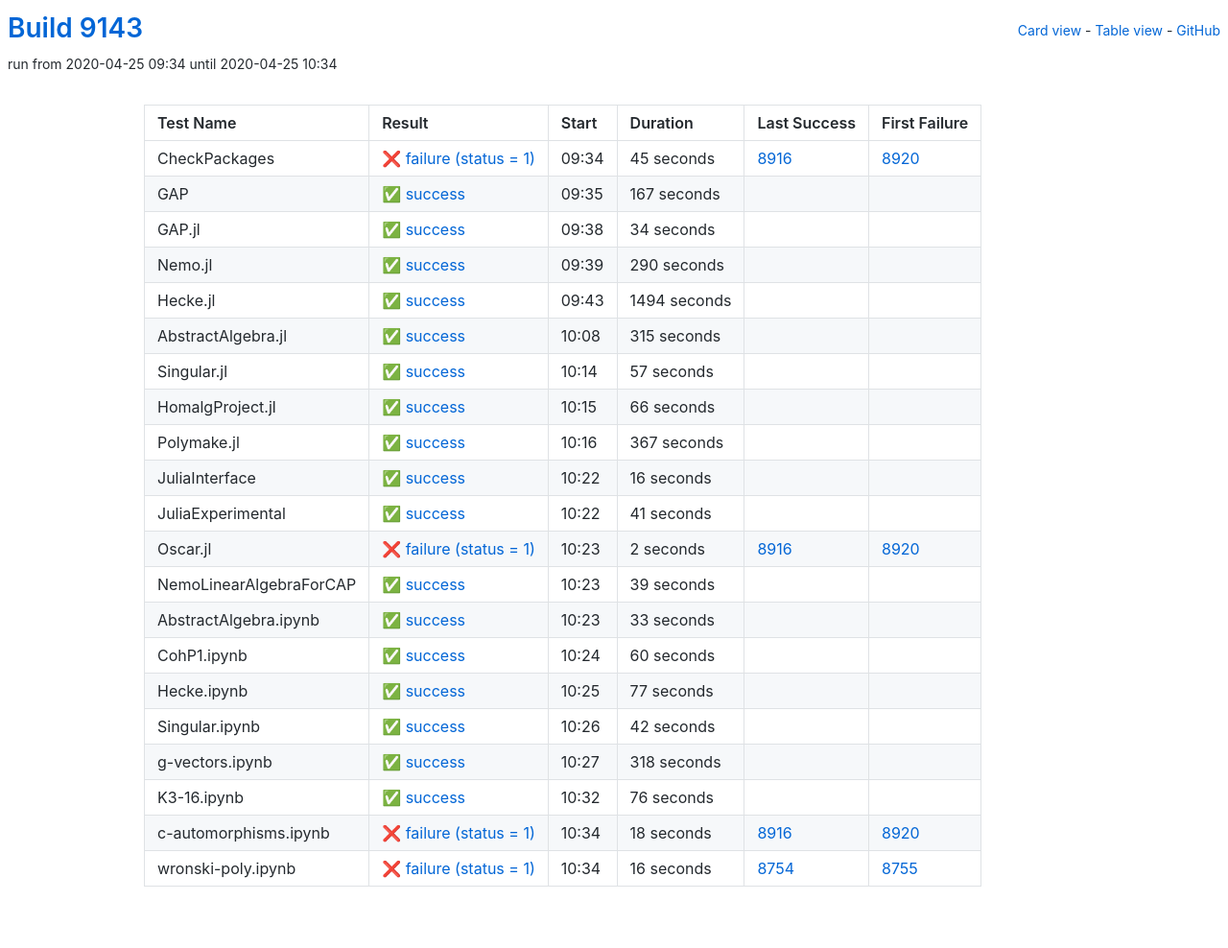
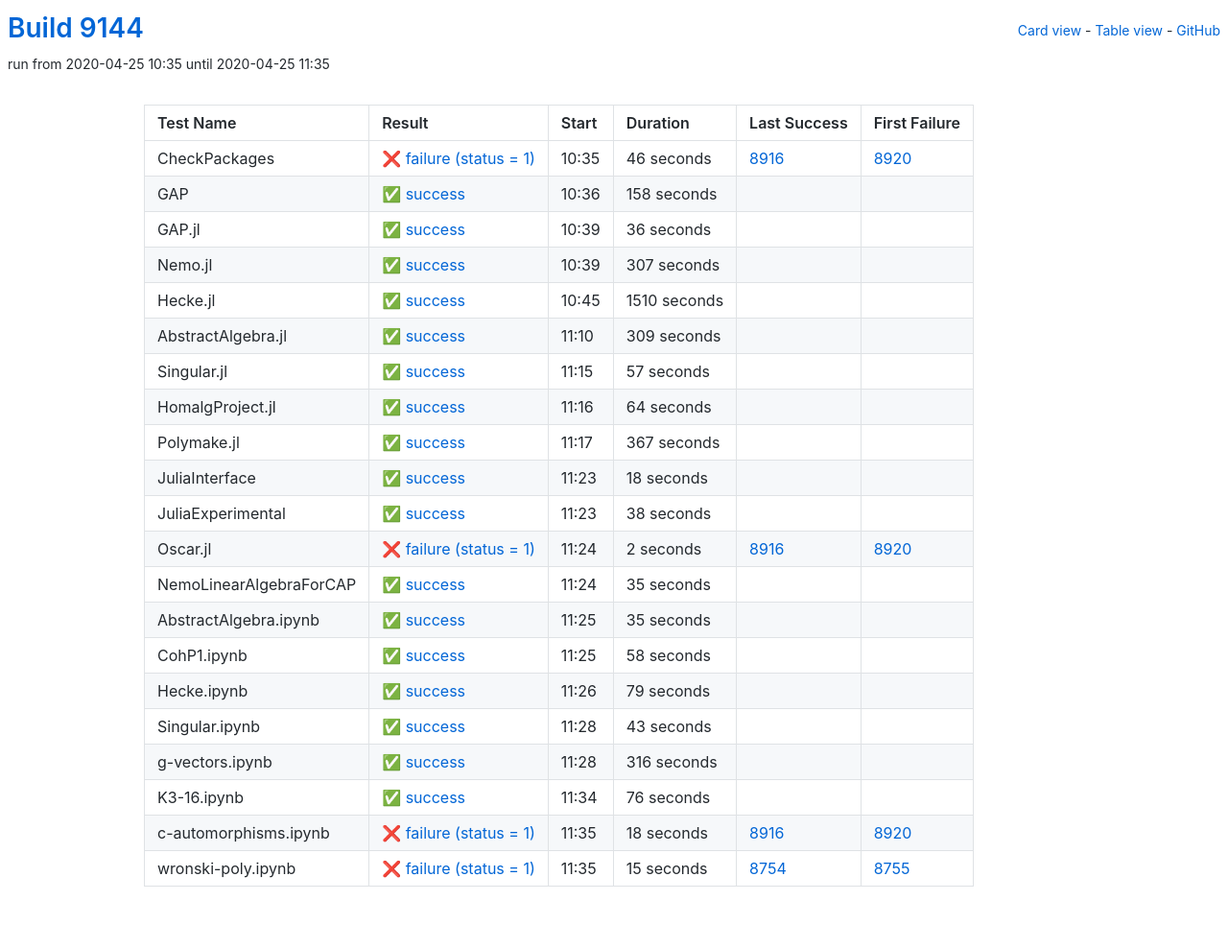
Before and after one commit to oscar-system/oscar-ci-status, a Jekyll site: the page built from table.html, in a window 1280 px wide. Shown: the whole page at 96% size. Built offline with Jekyll 4.4.1, drawn with Linux system fonts in a browser that asks for light colours.

Commit message:
Build 9144

```diff
--- a/_data/ci.yml
+++ b/_data/ci.yml
@@ -1,71 +1,71 @@
-build: 9143
-build_url: https://oscarci.mathematik.uni-kl.de/job/oscar/9143/
+build: 9144
+build_url: https://oscarci.mathematik.uni-kl.de/job/oscar/9144/
 job: oscar
 tests:
-- duration: 45
+- duration: 46
   exitcode: 1
   first_failure: 8920
   first_failure_url: https://oscarci.mathematik.uni-kl.de/job/oscar/8920/
   last_success: 8916
   last_success_url: https://oscarci.mathematik.uni-kl.de/job/oscar/8916/
-  log: https://oscarci.mathematik.uni-kl.de/job/oscar/9143/artifact/logs/build-9143/CheckPackages.log
+  log: https://oscarci.mathematik.uni-kl.de/job/oscar/9144/artifact/logs/build-9144/CheckPackages.log
   name: CheckPackages
-  start: 2020-04-25 09:34
+  start: 2020-04-25 10:35
   status: failure
   success: false
-- duration: 167
+- duration: 158
   exitcode: 0
   first_failure: false
   first_failure_url: null
   last_success: false
   last_success_url: null
-  log: https://oscarci.mathematik.uni-kl.de/job/oscar/9143/artifact/logs/build-9143/GAP.log
+  log: https://oscarci.mathematik.uni-kl.de/job/oscar/9144/artifact/logs/build-9144/GAP.log
   name: GAP
-  start: 2020-04-25 09:35
+  start: 2020-04-25 10:36
   status: success
   success: true
-- duration: 34
+- duration: 36
   exitcode: 0
   first_failure: false
   first_failure_url: null
   last_success: false
   last_success_url: null
-  log: https://oscarci.mathematik.uni-kl.de/job/oscar/9143/artifact/logs/build-9143/GAP.jl.log
+  log: https://oscarci.mathematik.uni-kl.de/job/oscar/9144/artifact/logs/build-9144/GAP.jl.log
   name: GAP.jl
-  start: 2020-04-25 09:38
+  start: 2020-04-25 10:39
   status: success
   success: true
-- duration: 290
+- duration: 307
   exitcode: 0
   first_failure: false
   first_failure_url: null
   last_success: false
   last_success_url: null
-  log: https://oscarci.mathematik.uni-kl.de/job/oscar/9143/artifact/logs/build-9143/Nemo.jl.log
+  log: https://oscarci.mathematik.uni-kl.de/job/oscar/9144/artifact/logs/build-9144/Nemo.jl.log
   name: Nemo.jl
-  start: 2020-04-25 09:39
+  start: 2020-04-25 10:39
   status: success
   success: true
-- duration: 1494
+- duration: 1510
   exitcode: 0
   first_failure: false
   first_failure_url: null
   last_success: false
   last_success_url: null
-  log: https://oscarci.mathematik.uni-kl.de/job/oscar/9143/artifact/logs/build-9143/Hecke.jl.log
+  log: https://oscarci.mathematik.uni-kl.de/job/oscar/9144/artifact/logs/build-9144/Hecke.jl.log
   name: Hecke.jl
-  start: 2020-04-25 09:43
+  start: 2020-04-25 10:45
   status: success
   success: true
-- duration: 315
+- duration: 309
   exitcode: 0
   first_failure: false
   first_failure_url: null
   last_success: false
   last_success_url: null
-  log: https://oscarci.mathematik.uni-kl.de/job/oscar/9143/artifact/logs/build-9143/AbstractAlgebra.jl.log
+  log: https://oscarci.mathematik.uni-kl.de/job/oscar/9144/artifact/logs/build-9144/AbstractAlgebra.jl.log
   name: AbstractAlgebra.jl
-  start: 2020-04-25 10:08
+  start: 2020-04-25 11:10
   status: success
   success: true
 - duration: 57
@@ -74,20 +74,20 @@ tests:
   first_failure_url: null
   last_success: false
   last_success_url: null
-  log: https://oscarci.mathematik.uni-kl.de/job/oscar/9143/artifact/logs/build-9143/Singular.jl.log
+  log: https://oscarci.mathematik.uni-kl.de/job/oscar/9144/artifact/logs/build-9144/Singular.jl.log
   name: Singular.jl
-  start: 2020-04-25 10:14
+  start: 2020-04-25 11:15
   status: success
   success: true
-- duration: 66
+- duration: 64
   exitcode: 0
   first_failure: false
   first_failure_url: null
   last_success: false
   last_success_url: null
-  log: https://oscarci.mathematik.uni-kl.de/job/oscar/9143/artifact/logs/build-9143/HomalgProject.jl.log
+  log: https://oscarci.mathematik.uni-kl.de/job/oscar/9144/artifact/logs/build-9144/HomalgProject.jl.log
   name: HomalgProject.jl
-  start: 2020-04-25 10:15
+  start: 2020-04-25 11:16
   status: success
   success: true
 - duration: 367
@@ -96,31 +96,31 @@ tests:
   first_failure_url: null
   last_success: false
   last_success_url: null
-  log: https://oscarci.mathematik.uni-kl.de/job/oscar/9143/artifact/logs/build-9143/Polymake.jl.log
+  log: https://oscarci.mathematik.uni-kl.de/job/oscar/9144/artifact/logs/build-9144/Polymake.jl.log
   name: Polymake.jl
-  start: 2020-04-25 10:16
+  start: 2020-04-25 11:17
   status: success
   success: true
-- duration: 16
+- duration: 18
   exitcode: 0
   first_failure: false
   first_failure_url: null
   last_success: false
   last_success_url: null
-  log: https://oscarci.mathematik.uni-kl.de/job/oscar/9143/artifact/logs/build-9143/JuliaInterface.log
+  log: https://oscarci.mathematik.uni-kl.de/job/oscar/9144/artifact/logs/build-9144/JuliaInterface.log
   name: JuliaInterface
-  start: 2020-04-25 10:22
+  start: 2020-04-25 11:23
   status: success
   success: true
-- duration: 41
+- duration: 38
   exitcode: 0
   first_failure: false
   first_failure_url: null
   last_success: false
   last_success_url: null
-  log: https://oscarci.mathematik.uni-kl.de/job/oscar/9143/artifact/logs/build-9143/JuliaExperimental.log
+  log: https://oscarci.mathematik.uni-kl.de/job/oscar/9144/artifact/logs/build-9144/JuliaExperimental.log
   name: JuliaExperimental
-  start: 2020-04-25 10:22
+  start: 2020-04-25 11:23
   status: success
   success: true
 - duration: 2
@@ -129,75 +129,75 @@ tests:
   first_failure_url: https://oscarci.mathematik.uni-kl.de/job/oscar/8920/
   last_success: 8916
   last_success_url: https://oscarci.mathematik.uni-kl.de/job/oscar/8916/
-  log: https://oscarci.mathematik.uni-kl.de/job/oscar/9143/artifact/logs/build-9143/Oscar.jl.log
+  log: https://oscarci.mathematik.uni-kl.de/job/oscar/9144/artifact/logs/build-9144/Oscar.jl.log
   name: Oscar.jl
-  start: 2020-04-25 10:23
+  start: 2020-04-25 11:24
   status: failure
   success: false
-- duration: 39
+- duration: 35
   exitcode: 0
   first_failure: false
   first_failure_url: null
   last_success: false
   last_success_url: null
-  log: https://oscarci.mathematik.uni-kl.de/job/oscar/9143/artifact/logs/build-9143/NemoLinearAlgebraForCAP.log
+  log: https://oscarci.mathematik.uni-kl.de/job/oscar/9144/artifact/logs/build-9144/NemoLinearAlgebraForCAP.log
   name: NemoLinearAlgebraForCAP
-  start: 2020-04-25 10:23
+  start: 2020-04-25 11:24
   status: success
   success: true
-- duration: 33
+- duration: 35
   exitcode: 0
   first_failure: false
   first_failure_url: null
   last_success: false
   last_success_url: null
-  log: https://oscarci.mathematik.uni-kl.de/job/oscar/9143/artifact/logs/build-9143/AbstractAlgebra.ipynb.log
+  log: https://oscarci.mathematik.uni-kl.de/job/oscar/9144/artifact/logs/build-9144/AbstractAlgebra.ipynb.log
   name: AbstractAlgebra.ipynb
-  start: 2020-04-25 10:23
+  start: 2020-04-25 11:25
   status: success
   success: true
-- duration: 60
+- duration: 58
   exitcode: 0
   first_failure: false
   first_failure_url: null
   last_success: false
   last_success_url: null
-  log: https://oscarci.mathematik.uni-kl.de/job/oscar/9143/artifact/logs/build-9143/CohP1.ipynb.log
+  log: https://oscarci.mathematik.uni-kl.de/job/oscar/9144/artifact/logs/build-9144/CohP1.ipynb.log
   name: CohP1.ipynb
-  start: 2020-04-25 10:24
+  start: 2020-04-25 11:25
   status: success
   success: true
-- duration: 77
+- duration: 79
   exitcode: 0
   first_failure: false
   first_failure_url: null
   last_success: false
   last_success_url: null
-  log: https://oscarci.mathematik.uni-kl.de/job/oscar/9143/artifact/logs/build-9143/Hecke.ipynb.log
+  log: https://oscarci.mathematik.uni-kl.de/job/oscar/9144/artifact/logs/build-9144/Hecke.ipynb.log
   name: Hecke.ipynb
-  start: 2020-04-25 10:25
+  start: 2020-04-25 11:26
   status: success
   success: true
-- duration: 42
+- duration: 43
   exitcode: 0
   first_failure: false
   first_failure_url: null
   last_success: false
   last_success_url: null
-  log: https://oscarci.mathematik.uni-kl.de/job/oscar/9143/artifact/logs/build-9143/Singular.ipynb.log
+  log: https://oscarci.mathematik.uni-kl.de/job/oscar/9144/artifact/logs/build-9144/Singular.ipynb.log
   name: Singular.ipynb
-  start: 2020-04-25 10:26
+  start: 2020-04-25 11:28
   status: success
   success: true
-- duration: 318
+- duration: 316
   exitcode: 0
   first_failure: false
   first_failure_url: null
   last_success: false
   last_success_url: null
-  log: https://oscarci.mathematik.uni-kl.de/job/oscar/9143/artifact/logs/build-9143/g-vectors.ipynb.log
+  log: https://oscarci.mathematik.uni-kl.de/job/oscar/9144/artifact/logs/build-9144/g-vectors.ipynb.log
   name: g-vectors.ipynb
-  start: 2020-04-25 10:27
+  start: 2020-04-25 11:28
   status: success
   success: true
 - duration: 76
@@ -206,9 +206,9 @@ tests:
   first_failure_url: null
   last_success: false
   last_success_url: null
-  log: https://oscarci.mathematik.uni-kl.de/job/oscar/9143/artifact/logs/build-9143/K3-16.ipynb.log
+  log: https://oscarci.mathematik.uni-kl.de/job/oscar/9144/artifact/logs/build-9144/K3-16.ipynb.log
   name: K3-16.ipynb
-  start: 2020-04-25 10:32
+  start: 2020-04-25 11:34
   status: success
   success: true
 - duration: 18
@@ -217,19 +217,19 @@ tests:
   first_failure_url: https://oscarci.mathematik.uni-kl.de/job/oscar/8920/
   last_success: 8916
   last_success_url: https://oscarci.mathematik.uni-kl.de/job/oscar/8916/
-  log: https://oscarci.mathematik.uni-kl.de/job/oscar/9143/artifact/logs/build-9143/c-automorphisms.ipynb.log
+  log: https://oscarci.mathematik.uni-kl.de/job/oscar/9144/artifact/logs/build-9144/c-automorphisms.ipynb.log
   name: c-automorphisms.ipynb
-  start: 2020-04-25 10:34
+  start: 2020-04-25 11:35
   status: failure
   success: false
-- duration: 16
+- duration: 15
   exitcode: 1
   first_failure: 8755
   first_failure_url: https://oscarci.mathematik.uni-kl.de/job/oscar/8755/
   last_success: 8754
   last_success_url: https://oscarci.mathematik.uni-kl.de/job/oscar/8754/
-  log: https://oscarci.mathematik.uni-kl.de/job/oscar/9143/artifact/logs/build-9143/wronski-poly.ipynb.log
+  log: https://oscarci.mathematik.uni-kl.de/job/oscar/9144/artifact/logs/build-9144/wronski-poly.ipynb.log
   name: wronski-poly.ipynb
-  start: 2020-04-25 10:34
+  start: 2020-04-25 11:35
   status: failure
   success: false
```
Also changed, not shown: README.md.
